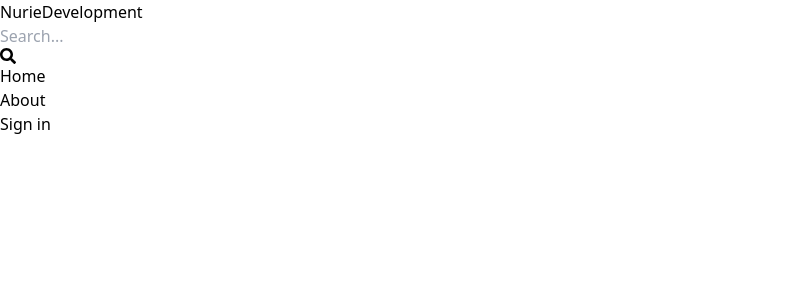
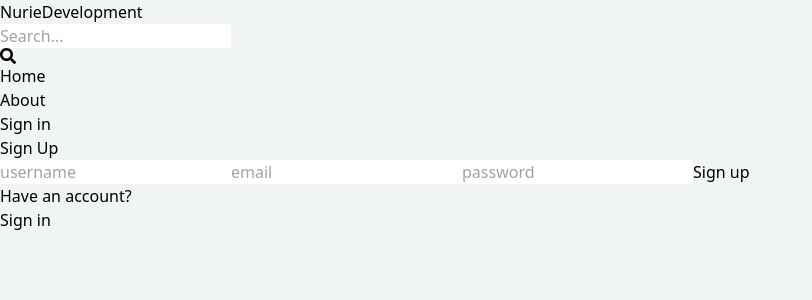
Before and after one commit to nsoftnhdev/mern-nurie-development, a React (Vite) app in the folder client/: page /sign-up in a window 1280 px wide. Shown: the top 300 px of the page, without its empty margins (0-812 px from the left). Built offline with nearby package versions, Linux system fonts and the light colour scheme.

Commit message:
complete sign up page ui

```diff
--- a/client/src/App.jsx
+++ b/client/src/App.jsx
@@ -15,7 +15,7 @@
         <Routes>
           <Route path="/" element={<Home />} />
           <Route path="/sign-in" element={<SignIn />} />
-          <Route path="/sign-out" element={<SignUp />} />
+          <Route path="/sign-up" element={<SignUp />} />
           <Route path="/about" element={<About />} />
           <Route path="/profile" element={<Profile />} />
         </Routes>
--- a/client/src/index.css
+++ b/client/src/index.css
@@ -1,3 +1,7 @@
 @tailwind base;
 @tailwind components;
 @tailwind utilities;
+
+body{
+  background-color: rgb(241, 245, 241);
+}
--- a/client/src/pages/SignUp.jsx
+++ b/client/src/pages/SignUp.jsx
@@ -1,9 +1,23 @@
-import React from 'react'
+import { Link } from "react-router-dom";
 
 const SignUp = () => {
   return (
-    <div>SignUp</div>
-  )
-}
+    <div className="p-3 max-w-lg mx-auto">
+      <h1 className="text-3xl text-center font-semibold my-7">Sign Up</h1>
+      <form className="flex flex-col gap-4">
+        <input className="border p-3 rounded-lg" id="username" type="text" placeholder="username" />
+        <input className="border p-3 rounded-lg" id="email" type="email" placeholder="email" />
+        <input className="border p-3 rounded-lg" id="username" type="password" placeholder="password" />
+        <button className="bg-emerald-700 text-white p-3 rounded-lg uppercase hover:opacity-95 disabled:opacity-85">Sign up</button>
+      </form>
+      <div className="flex gap-2 mt-5">
+        <p>Have an account?</p>
+        <Link to="/sign-in">
+          <span className="text-blue-700">Sign in</span>
+        </Link>
+      </div>
+    </div>
+  );
+};
 
-export default SignUp
+export default SignUp;
```
Also changed, not shown: 1 other file (tests, documents, lock files or other folders).
